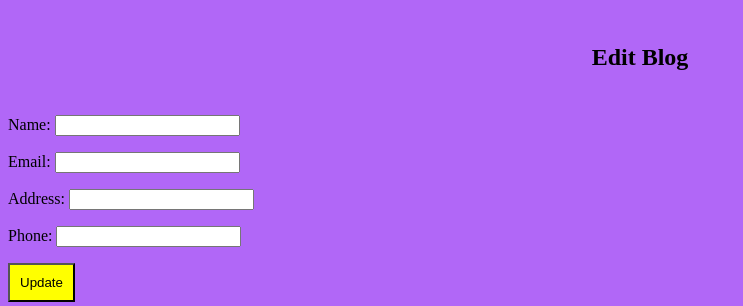
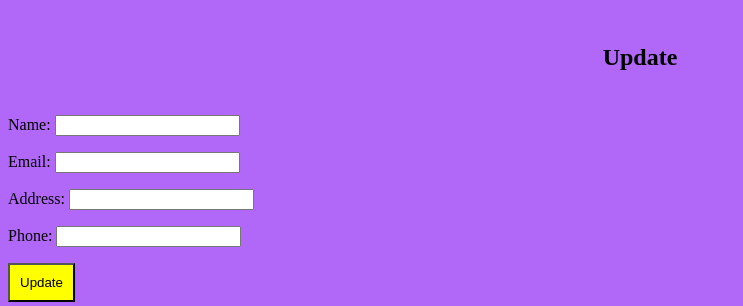
Before and after one commit to kuraiyamuna04/_CRUD_, a Django app: template crud/templates/update.html in a window 1280 px wide. Shown: the top 306 px of the page, without its empty margins (0-743 px from the left). Run offline with Django 4.2, Linux system fonts and the light colour scheme; the template is opened without the code that fills it: values that come from a table or form of the project are taken from there, others are empty; parts of the project's set-up code (start-up, migrations or seed data) failed here and were passed over.

Commit message:
Update update.html

```diff
--- a/crud/templates/update.html
+++ b/crud/templates/update.html
@@ -5,11 +5,11 @@
     <meta charset="UTF-8">
     <meta http-equiv="X-UA-Compatible" content="IE=edge">
     <meta name="viewport" content="width=device-width, initial-scale=1.0">
-    <title>Update Blog</title>
+    <title>Update</title>
 </head>
 
 <body  style="background-color: rgb(177, 103, 247);">
-    <h2 style="text-align: center; padding-top: 1em; padding-bottom: 1em;">Edit Blog</h2>
+    <h2 style="text-align: center; padding-top: 1em; padding-bottom: 1em;">Update</h2>
 
     <form action="" method="POST">
         {% csrf_token %}
```
